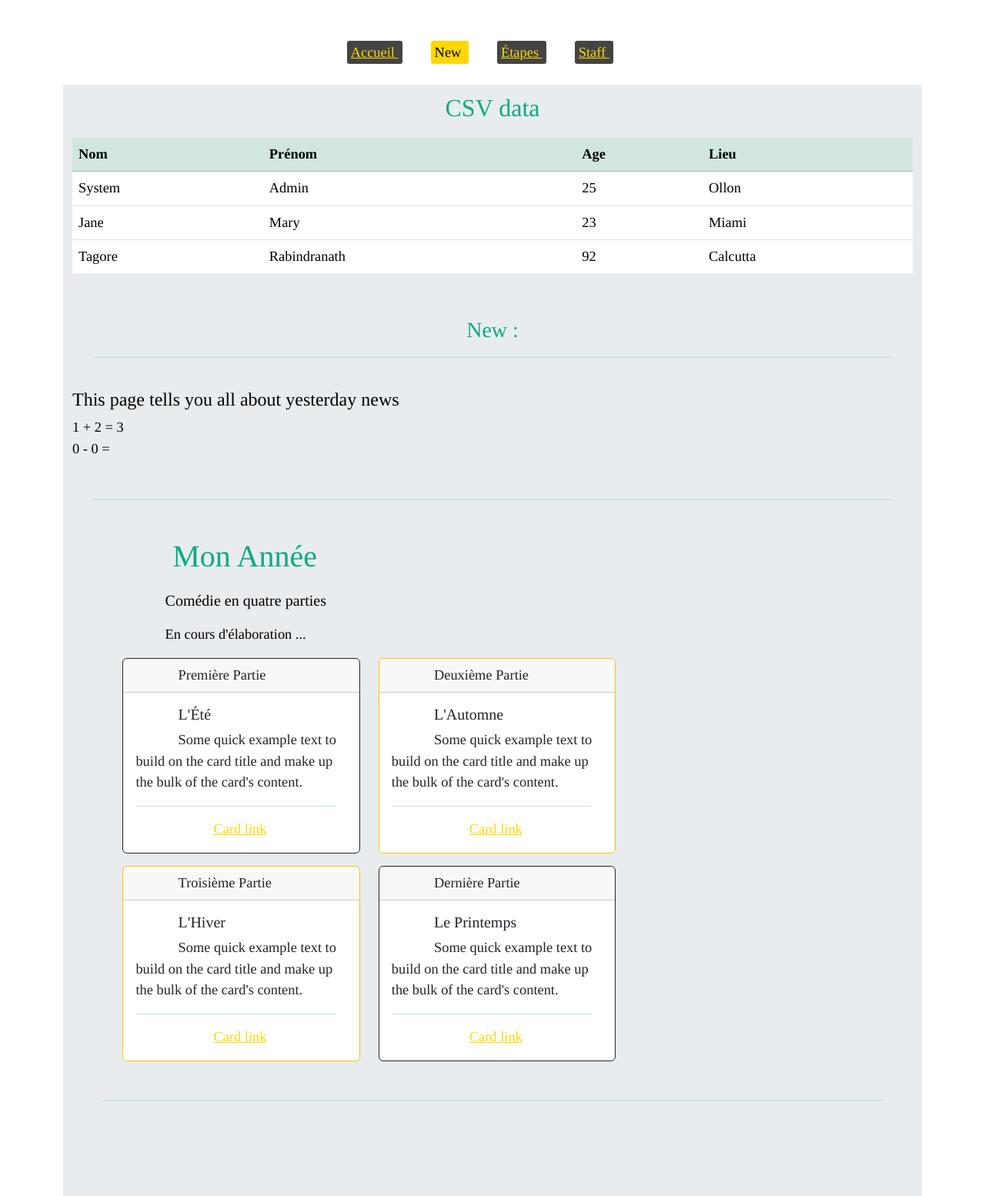
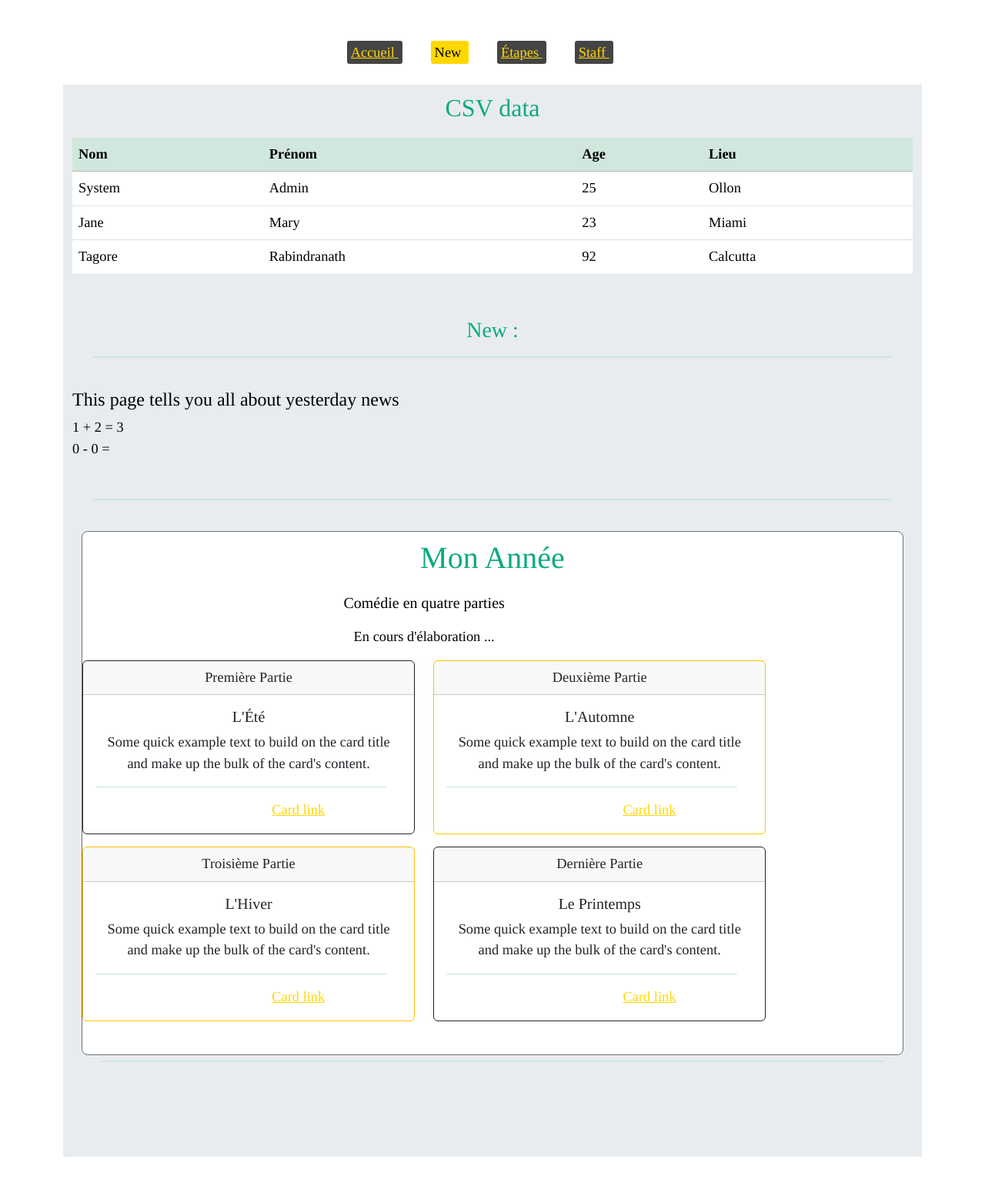
Before and after one commit to bop/rubic, a Jekyll site: the page built from new.html, in a window 1280 px wide. Shown: the whole page at 77% size. Built offline with Jekyll 4.4.1, drawn with Linux system fonts in a browser that asks for light colours; after the commit the page ends 1503 px from its top, so only the background shows below that.

Commit message:
boxes 10px

```diff
--- a/new.html
+++ b/new.html
@@ -32,9 +32,9 @@ dumb: 1 + 2
   <br />
   <hr class="position-relative py-2 px-4 start-50 translate-middle" />
   <div class="container">
-    <div class="main">
-      <h1>Mon Année</h1>
-      <div class="col-lg-8 px-0">
+      <div class="modal text-center modal-content border-secondary">
+	<h1>Mon Année</h1>
+      <div class="col-lg-10 px-0">
 	<p class="fs-5">Comédie en quatre parties</p>
 	<p>En cours d'élaboration ...</p>
 	<div class="row">
@@ -63,7 +63,7 @@ dumb: 1 + 2
 	  </div>
 
 	  <div class="col-sm-6 mb-3 mb-sm-0">
-	    <div class="card border-warning mb-3" style="max-width: 24rem;">
+	    <div class="card border-warning mb-3">
 	      <div class="card-header">Troisième Partie</div>
 	      <div class="card-body">
 		<h5 class="card-title">L'Hiver</h5>
@@ -75,7 +75,7 @@ dumb: 1 + 2
 	  </div>
 
 	  <div class="col-sm-6 mb-3 mb-sm-0">
-	    <div class="card border-dark mb-3" style="max-width: 24rem;">
+	    <div class="card border-dark mb-3">
 	      <div class="card-header">Dernière Partie</div>
 	      <div class="card-body">
 		<h5 class="card-title">Le Printemps</h5>
```
Also changed, not shown: blog.md (+1 -1 lines).
